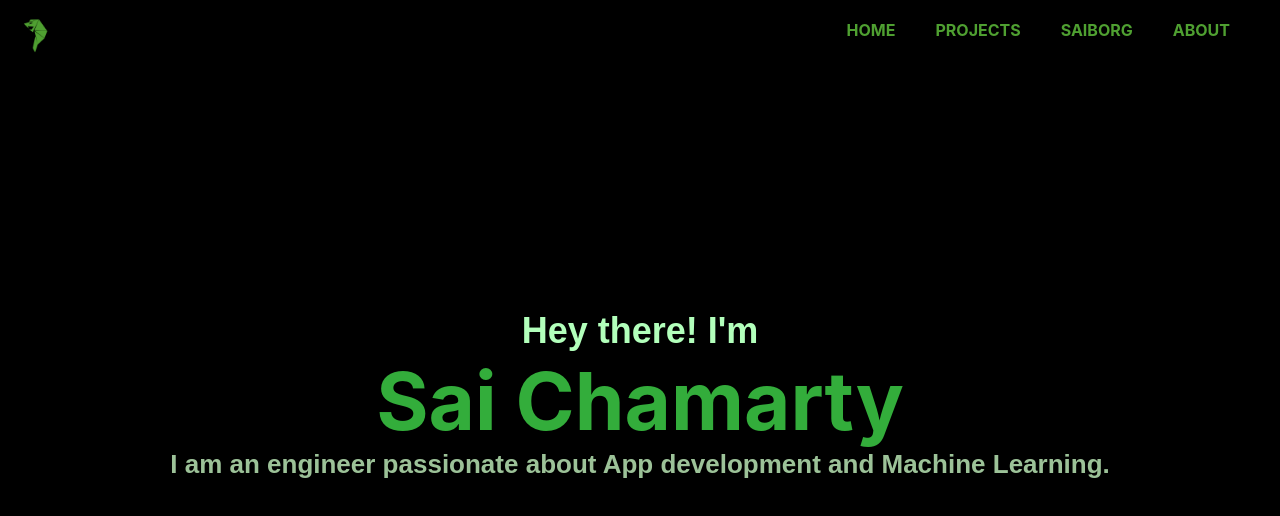
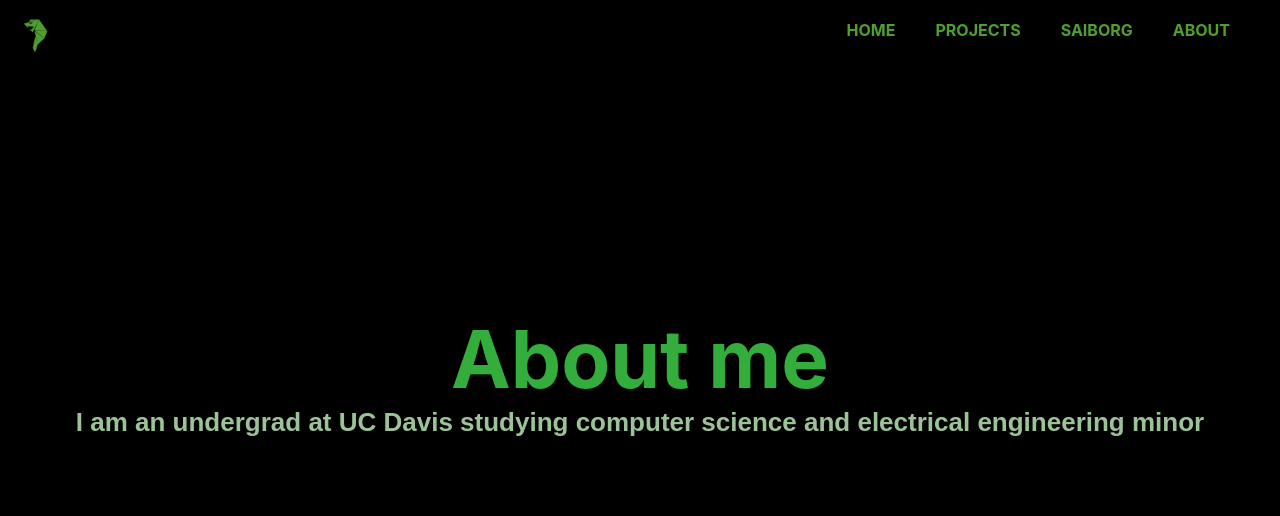
Before and after one commit to SaiChamarty/my-website, a React (Create React App) app: page /projects in a window 1280 px wide. Shown: the top 516 px of the page. Built offline with nearby package versions, Linux system fonts and the light colour scheme; a web font is replaced by a local one.

Commit message:
Routes configured to different pages

```diff
--- a/package.json
+++ b/package.json
@@ -33,5 +33,10 @@
       "last 1 firefox version",
       "last 1 safari version"
     ]
+  },
+  "devDependencies": {
+    "autoprefixer": "^10.4.21",
+    "postcss": "^8.5.3",
+    "tailwindcss": "^4.0.15"
   }
 }
--- a/src/App.js
+++ b/src/App.js
@@ -1,23 +1,23 @@
 import './App.css';
 import Navbar from './components/Navbar';
-import { BrowserRouter } from 'react-router-dom';
+import { BrowserRouter, Routes, Route } from 'react-router-dom';
+import Home from './components/Home';
+import Projects from './components/Projects';
+import Saiborg from './components/Saiborg';
+import About from './components/About';
+
 
 function App() {
   return (
     <BrowserRouter>
       <div className='App'>
         <Navbar />
-        <div className='Text'>
-          <div className='intro'>
-            <h1>Hey there! I'm</h1>
-          </div>
-          <div className='name'>
-            <h1>Sai Chamarty</h1>
-          </div>
-          <div className='description'>
-            <h1>I am an engineer passionate about App development and Machine Learning.</h1>
-          </div>
-        </div>
+        <Routes>
+          <Route path="/" element={<Home />} />
+          <Route path="/projects" element={<Projects />} />
+          <Route path="/saiborg" element={<Saiborg />} />
+          <Route path="/about" element={<About />} />
+        </Routes>
       </div>
     </BrowserRouter>
   );
--- a/src/components/About.jsx
+++ b/src/components/About.jsx
@@ -4,7 +4,6 @@
 function About() {
   return (
     <div className='App'>
-      <Navbar />
       <div className='Text'>
         <div className='name'>
           <h1>About me</h1>
--- a/src/components/Home.jsx
+++ b/src/components/Home.jsx
@@ -4,12 +4,17 @@
 function Home() {
   return (
     <div className='App'>
-      <Navbar />
       <div className='Text'>
-        <div className='name'>
-          <h1>Home page</h1>
+          <div className='intro'>
+            <h1>Hey there! I'm</h1>
+          </div>
+          <div className='name'>
+            <h1>Sai Chamarty</h1>
+          </div>
+          <div className='description'>
+            <h1>I am an engineer passionate about App development and Machine Learning.</h1>
+          </div>
         </div>
-      </div>
     </div>
   );
 }
--- a/src/components/Projects.jsx
+++ b/src/components/Projects.jsx
@@ -4,7 +4,6 @@
 function Projects() {
   return (
     <div className='App'>
-      <Navbar />
       <div className='Text'>
         <div className='name'>
           <h1>About me</h1>
--- a/src/components/Saiborg.jsx
+++ b/src/components/Saiborg.jsx
@@ -4,7 +4,6 @@
 function Saiborg() {
   return (
     <div className='App'>
-      <Navbar />
       <div className='Text'>
         <div className='name'>
           <h1>Saiborg</h1>
```
Also changed, not shown: 1 other file (tests, documents, lock files or other folders).
